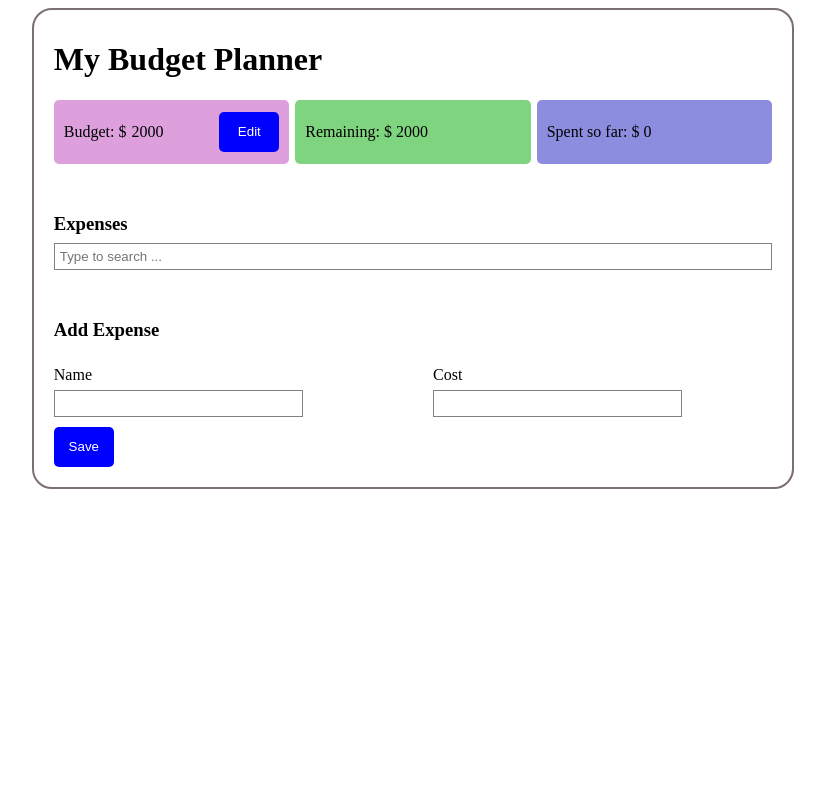
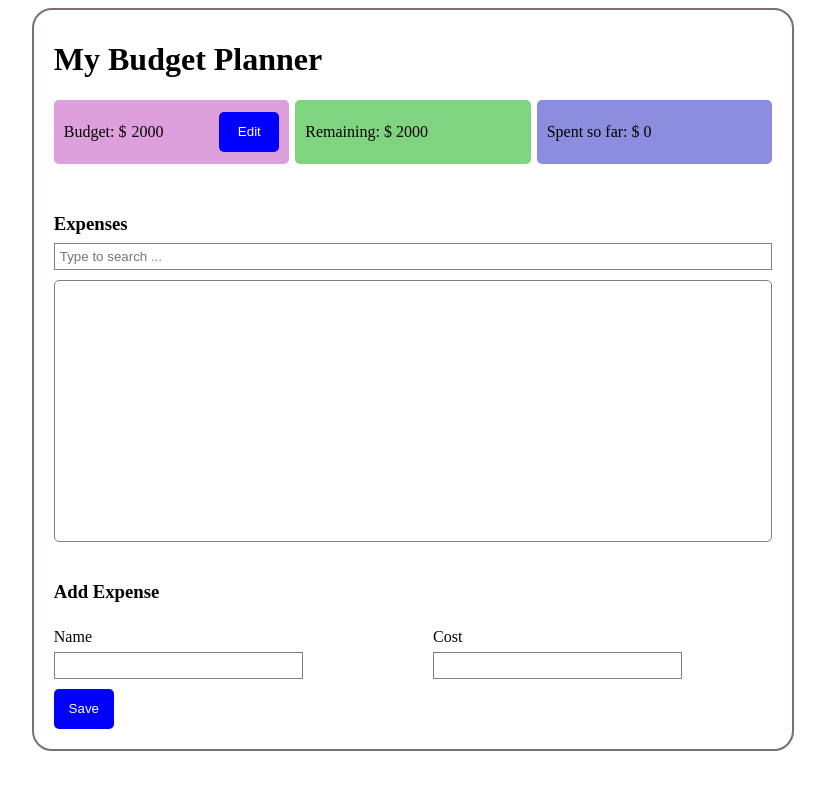
Before and after one commit to MinooHadi/Budget-Planner, a React (Vite) app in the folder project/: page / in a window 1280 px wide. Shown: the top 790 px of the page, without its empty margins (227-1052 px from the left). Built offline with nearby package versions, Linux system fonts and the light colour scheme.

Commit message:
refactor: change style

```diff
--- a/project/src/components/expense/Expense.jsx
+++ b/project/src/components/expense/Expense.jsx
@@ -12,6 +12,7 @@
   font-size: 18px;
   height: 40px;
   align-items: center;
+  margin-bottom: 10px;
 `;
 
 const ExpenseDiv = styled.div`
--- a/project/src/components/expenses/Expenses.jsx
+++ b/project/src/components/expenses/Expenses.jsx
@@ -10,6 +10,19 @@
   flex-direction: column;
   gap: 10px;
   padding: 20px;
+`;
+
+const ExpensesDiv = styled.div`
+  height: 240px;
+  overflow-y: scroll;
+  border: 1px solid gray;
+  border-radius: 5px;
+  padding: 10px;
+  -ms-overflow-style: none;
+  scrollbar-width: none;
+  &::-webkit-scrollbar {
+    display: none;
+  }
 `;
 
 //? Expense component ........................................................................................................................
@@ -51,7 +64,7 @@
           e.target.value = "";
         }}
       />
-      <div>
+      <ExpensesDiv>
         {state.isSearching
           ? state.searchResult.map((item, i) => (
               <Expense
@@ -69,7 +82,7 @@
                 expense={item.expense}
               />
             ))}
-      </div>
+      </ExpensesDiv>
     </ExpensesMain>
   );
 }
```
